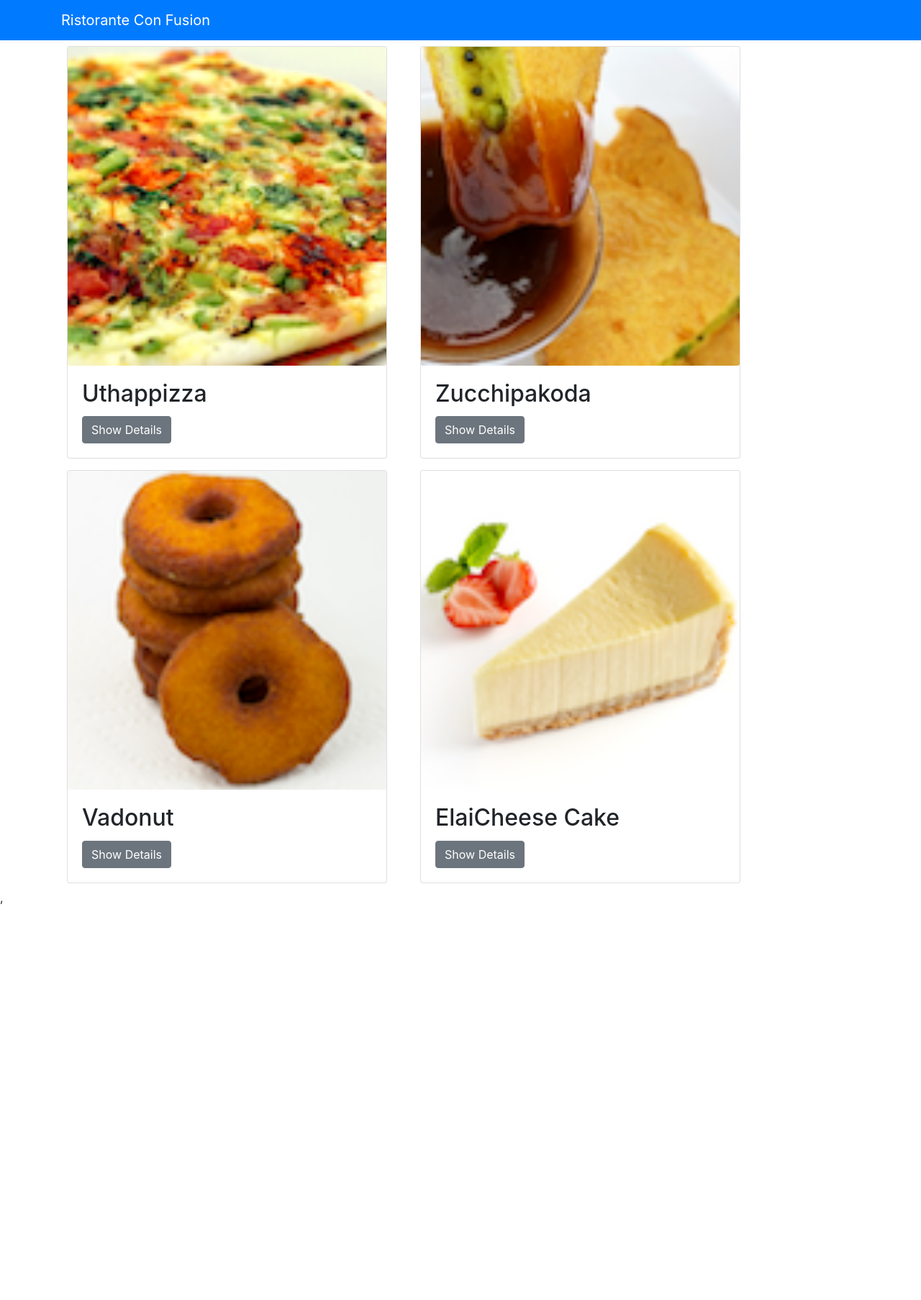
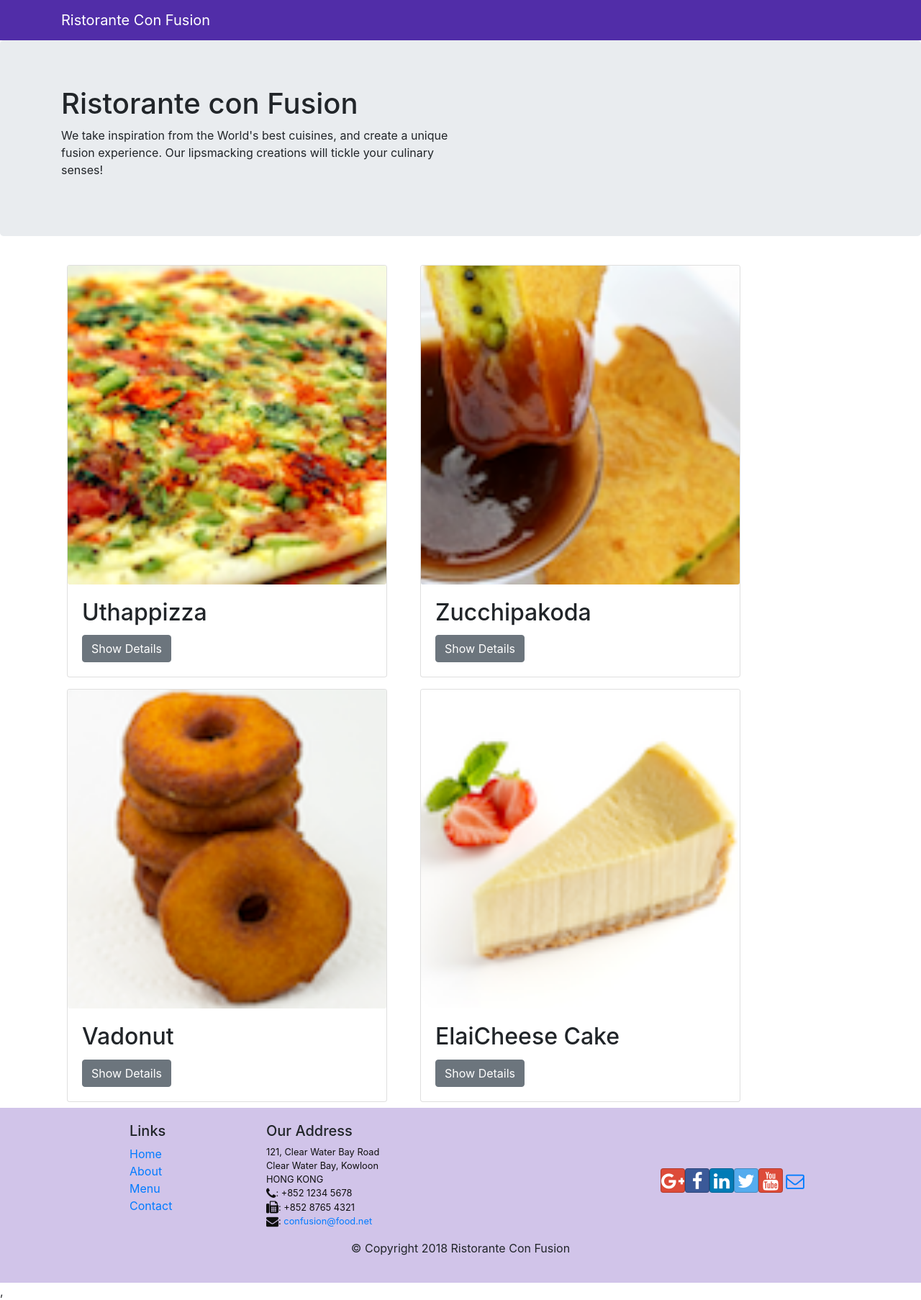
Before and after one commit to priyam-anand/confusion, a React (Create React App) app: page /contactus in a window 1280 px wide. Shown: the whole page at 72% size. Before the commit the page ends 1259 px from the top, so only its background shows below. Built offline with nearby package versions, Linux system fonts and the light colour scheme.

Commit message:
added header and footer

```diff
--- a/package.json
+++ b/package.json
@@ -7,6 +7,8 @@
     "@testing-library/react": "^11.2.7",
     "@testing-library/user-event": "^12.8.3",
     "bootstrap": "^4.0.0",
+    "bootstrap-social": "^5.1.1",
+    "font-awesome": "^4.7.0",
     "react": "^17.0.2",
     "react-dom": "^17.0.2",
     "react-popper": "^1.3.11",
--- /dev/null
+++ b/src/App.css
@@ -0,0 +1,32 @@
+.row-header{
+    margin:0px auto;
+    padding:0px auto;
+}
+
+.row-content {
+    margin:0px auto;
+    padding: 50px 0px 50px 0px;
+    border-bottom: 1px ridge;
+    min-height:400px;
+}
+
+.footer{
+    background-color: #D1C4E9;
+    margin:0px auto;
+    padding: 20px 0px 20px 0px;
+}
+.custom-jumbotron {
+    padding:70px 30px 70px 30px;
+    margin:0px auto;
+    background-color: #9575CD ;
+}
+
+address{
+    font-size:80%;
+    margin:0px;
+    color:#0f0f0f;
+}
+
+.navbar-dark {
+    background-color: #512DA8;
+}
--- a/src/App.js
+++ b/src/App.js
@@ -1,6 +1,6 @@
 import Main from './components/mainComponent'
 import { Component } from "react";
-
+import './App.css';
 
 class App extends Component {
 
--- /dev/null
+++ b/src/components/footerComponent.js
@@ -0,0 +1,50 @@
+import React from 'react';
+
+function Footer(props) {
+    return (
+        <div className="footer">
+            <div className="container">
+                <div className="row justify-content-center">
+                    <div className="col-4 offset-1 col-sm-2">
+                        <h5>Links</h5>
+                        <ul className="list-unstyled">
+                            <li><a href="#">Home</a></li>
+                            <li><a href="#">About</a></li>
+                            <li><a href="#">Menu</a></li>
+                            <li><a href="contactus.html">Contact</a></li>
+                        </ul>
+                    </div>
+                    <div className="col-7 col-sm-5">
+                        <h5>Our Address</h5>
+                        <address>
+                            121, Clear Water Bay Road<br />
+                            Clear Water Bay, Kowloon<br />
+                            HONG KONG<br />
+                            <i className="fa fa-phone fa-lg"></i>: +852 1234 5678<br />
+                            <i className="fa fa-fax fa-lg"></i>: +852 8765 4321<br />
+                            <i className="fa fa-envelope fa-lg"></i>: <a href="mailto:confusion@food.net">
+                                confusion@food.net</a>
+                        </address>
+                    </div>
+                    <div className="col-12 col-sm-4 align-self-center">
+                        <div className="text-center">
+                            <a className="btn btn-social-icon btn-google" href="http://google.com/+"><i className="fa fa-google-plus"></i></a>
+                            <a className="btn btn-social-icon btn-facebook" href="http://www.facebook.com/profile.php?id="><i className="fa fa-facebook"></i></a>
+                            <a className="btn btn-social-icon btn-linkedin" href="http://www.linkedin.com/in/"><i className="fa fa-linkedin"></i></a>
+                            <a className="btn btn-social-icon btn-twitter" href="http://twitter.com/"><i className="fa fa-twitter"></i></a>
+                            <a className="btn btn-social-icon btn-google" href="http://youtube.com/"><i className="fa fa-youtube"></i></a>
+                            <a className="btn btn-social-icon" href="mailto:"><i className="fa fa-envelope-o"></i></a>
+                        </div>
+                    </div>
+                </div>
+                <div className="row justify-content-center">
+                    <div className="col-auto">
+                        <p>© Copyright 2018 Ristorante Con Fusion</p>
+                    </div>
+                </div>
+            </div>
+        </div>
+    )
+}
+
+export default Footer;
--- /dev/null
+++ b/src/components/headerComponent.js
@@ -0,0 +1,29 @@
+import React, { Component } from 'react'
+import { Navbar, NavbarBrand, Jumbotron } from "reactstrap";
+
+class Header extends Component {
+
+    render() {
+        return (
+            <React.Fragment>
+                <Navbar dark>
+                    <div className="container">
+                        <NavbarBrand href="/">Ristorante Con Fusion</NavbarBrand>
+                    </div>
+                </Navbar>
+                <Jumbotron>
+                    <div className="container">
+                        <div className="row row-header">
+                            <div className="col-12 col-sm-6">
+                                <h1>Ristorante con Fusion</h1>
+                                <p>We take inspiration from the World's best cuisines, and create a unique fusion experience. Our lipsmacking creations will tickle your culinary senses!</p>
+                            </div>
+                        </div>
+                    </div>
+                </Jumbotron>
+            </React.Fragment >
+        )
+    }
+}
+
+export default Header
--- a/src/components/mainComponent.js
+++ b/src/components/mainComponent.js
@@ -1,7 +1,8 @@
 import Menu from "./menuComponent";
 import Description from './descComponent'
 import { Component } from "react";
-import { Navbar, NavbarBrand } from "reactstrap";
+import Header from './headerComponent';
+import Footer from './footerComponent';
 import { DISHES } from "../shared/dishes";
 
 class Main extends Component {
@@ -21,21 +22,14 @@
     render() {
         return (
             <div>
-                <Navbar dark color="primary">
-                    <div className="container">
-                        <NavbarBrand href="/">
-                            Ristorante Con Fusion
-                        </NavbarBrand>
-                    </div>
-                </Navbar>
-
+                <Header/>
                 <Menu dishes={this.state.dishes}
                     onClick={ (dishId) => {
                         this.onSelectDish(dishId);
                     }}/>
 
                 <Description selectedDish={this.state.dishes.filter((dish)=> dish.id === this.state.selectedDish)[0]}/>
-
+                <Footer />
             </div>
         );
     }
--- a/src/index.js
+++ b/src/index.js
@@ -4,6 +4,8 @@
 import App from './App';
 import reportWebVitals from './reportWebVitals';
 import 'bootstrap/dist/css/bootstrap.min.css';
+import 'font-awesome/css/font-awesome.css';
+import 'bootstrap-social/bootstrap-social.css';
 
 ReactDOM.render(
   <React.StrictMode>
```
Also changed, not shown: 1 other file (tests, documents, lock files or other folders).
